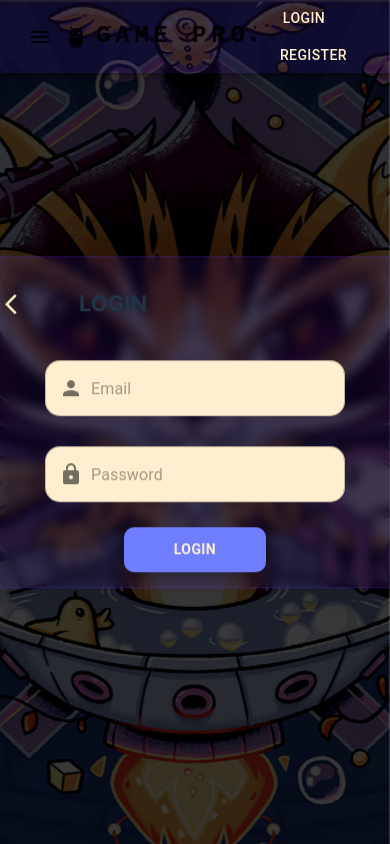
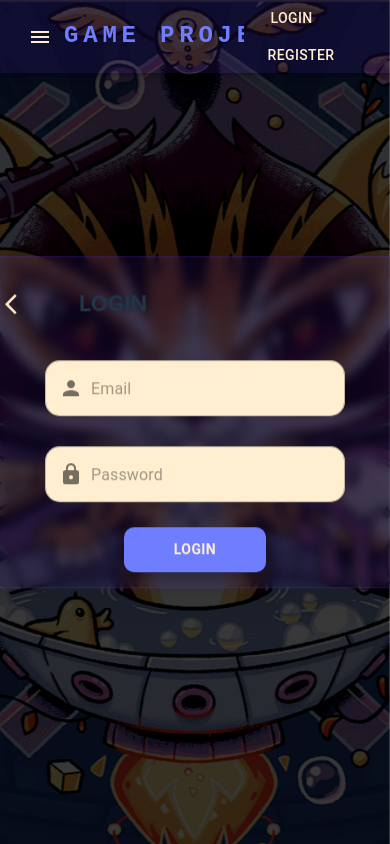
Before and after one commit to damlanurylmaz/game-project, a React (Vite) app: page /login in a window 390 px wide. Shown: the top 844 px of the page. Built offline with nearby package versions, Linux system fonts and the light colour scheme.

Commit message:
Add responsive feature to navbar

```diff
--- a/src/Components/Header.jsx
+++ b/src/Components/Header.jsx
@@ -37,9 +37,8 @@ function Header({ openLoginPage, openRegisterPage }) {
 
   return (
     <AppBar style={{background:'rgba(108, 39, 255, 0.1)' }} position="static">
-      <Container maxWidth="xl">
+      <Container maxWidth="xl" style={{}}>
         <Toolbar disableGutters>
-          <AdbIcon sx={{ display: { xs: 'none', md: 'flex' }, mr: 1 }} />
           <Typography
             variant="h6"
             noWrap
@@ -65,9 +64,9 @@ function Header({ openLoginPage, openRegisterPage }) {
               aria-controls="menu-appbar"
               aria-haspopup="true"
               onClick={handleOpenNavMenu}
-              color="inherit"
+              color="white"
             >
-              <MenuIcon />
+              <MenuIcon color='primary' />
             </IconButton>
             <Menu
               id="menu-appbar"
@@ -84,7 +83,7 @@ function Header({ openLoginPage, openRegisterPage }) {
               open={Boolean(anchorElNav)}
               onClose={handleCloseNavMenu}
               sx={{
-                display: { xs: 'block', md: 'none' },
+                display: { xs: 'block', md: 'none' }
               }}
             >
               {pages.map((page) => (
@@ -94,7 +93,6 @@ function Header({ openLoginPage, openRegisterPage }) {
               ))}
             </Menu>
           </Box>
-          <AdbIcon sx={{ display: { xs: 'flex', md: 'none' }, mr: 1 }} />
           <Typography
             variant="h5"
             noWrap
@@ -107,7 +105,7 @@ function Header({ openLoginPage, openRegisterPage }) {
               fontFamily: 'monospace',
               fontWeight: 700,
               letterSpacing: '.3rem',
-              color: 'inherit',
+              color: '#6F7EFF',
               textDecoration: 'none',
             }}
           >
@@ -129,7 +127,7 @@ function Header({ openLoginPage, openRegisterPage }) {
             <Box sx={{ flexGrow: 0 }}>
               <Tooltip title="Open settings">
                 <IconButton onClick={handleOpenUserMenu} sx={{ p: 0 }}>
-                  <Avatar alt="Remy Sharp" src="/static/images/avatar/2.jpg" />
+                  <Avatar alt="Damla" src="/static/images/avatar/2.jpg" />
                 </IconButton>
               </Tooltip>
               <Menu
```
